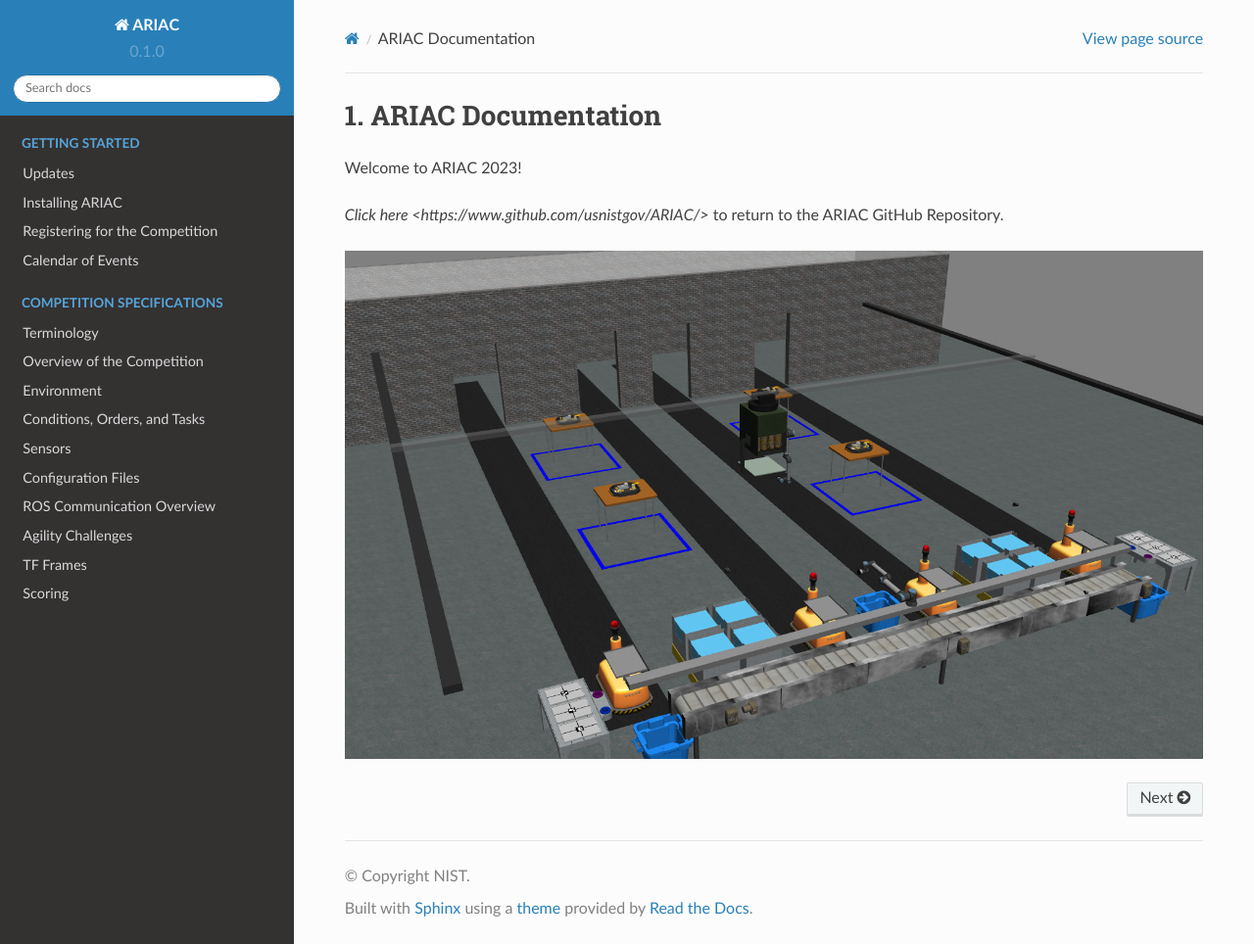
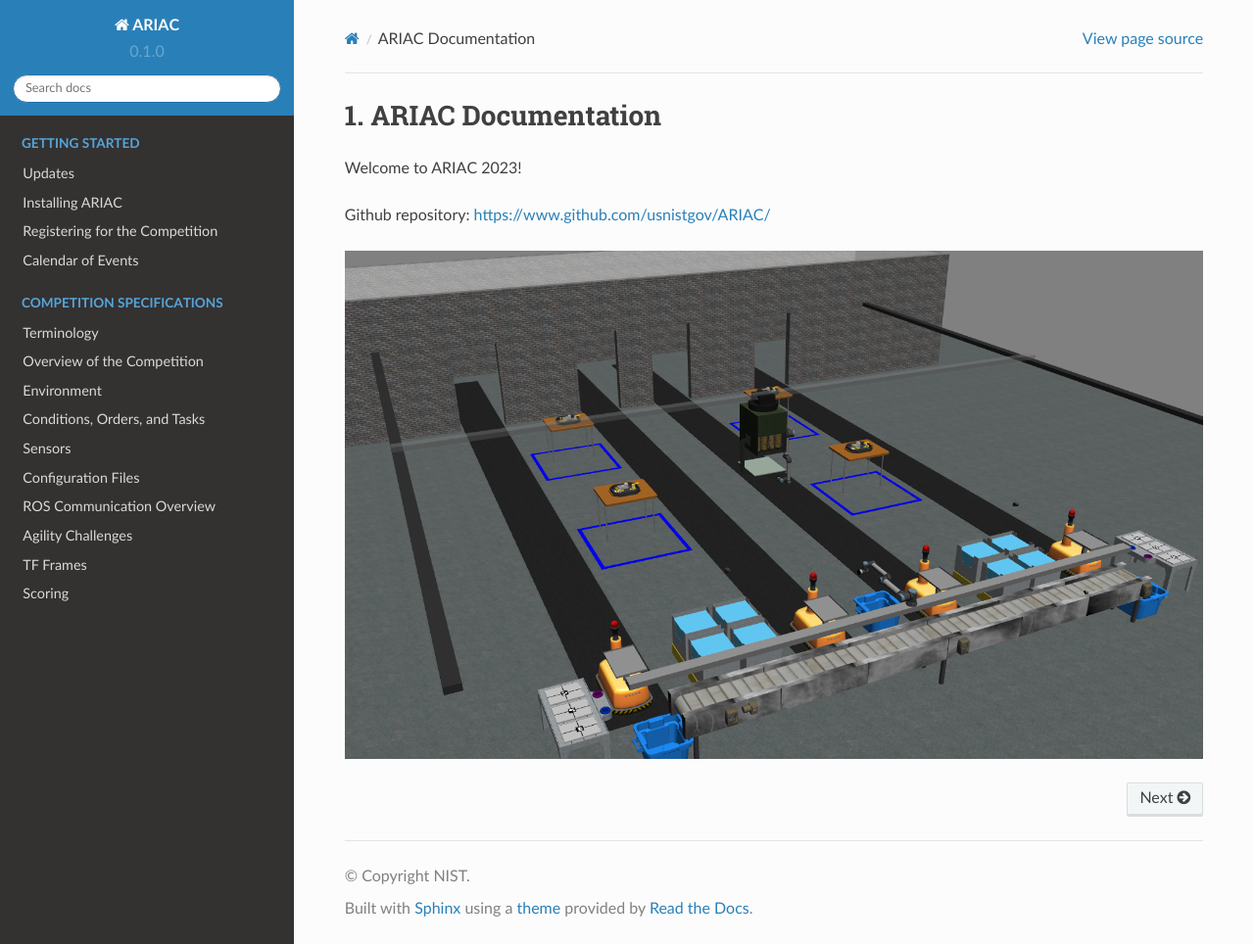
Before and after one commit to usnistgov/ARIAC, a Sphinx documentation site: the page built from docs/index.rst, in a window 1280 px wide and 964 px high. Shown: the whole window at 98% size. Built offline with Sphinx 7.4.7 and the Read the Docs theme 2.0.0, drawn with Linux system fonts in a browser that asks for light colours.

Commit message:
fixed internal link

```diff
--- a/docs/index.rst
+++ b/docs/index.rst
@@ -3,7 +3,7 @@
 
 Welcome to ARIAC 2023!
 
-`Click here <https://www.github.com/usnistgov/ARIAC/>` to return to the ARIAC GitHub Repository.
+Github repository: `https://www.github.com/usnistgov/ARIAC/ <https://www.github.com/usnistgov/ARIAC/>`_
 
 .. image:: images/environment.png
   :width: 900
```
